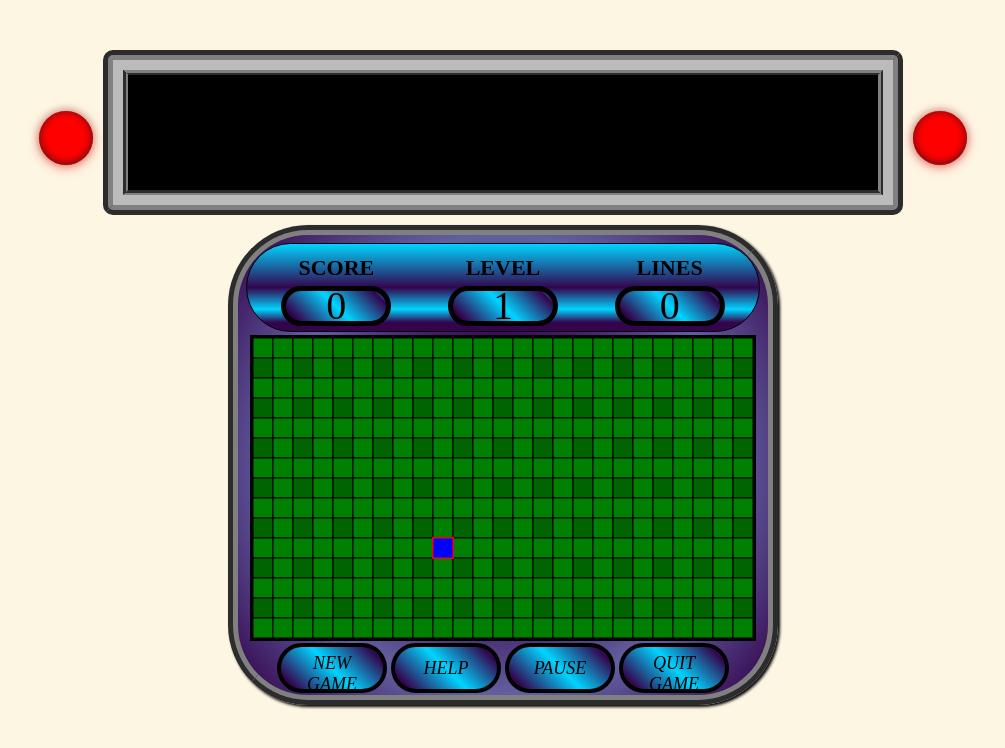
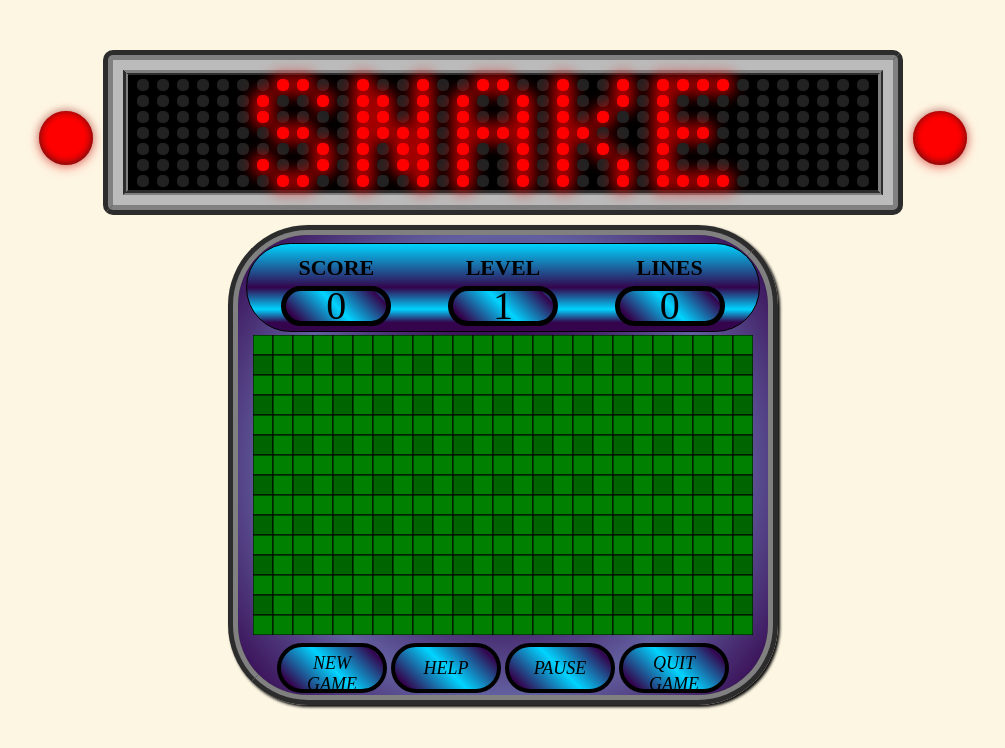
Before and after one commit to Ugenberg/JSGameCollection, a plain HTML site: page snake.html in a window 1280 px wide. Shown: the whole page, without its empty margins (137-1142 px from the left). Drawn offline with Linux system fonts and the light colour scheme.

Commit message:
Fix names bug

```diff
--- a/led.js
+++ b/led.js
@@ -37,7 +37,7 @@ var tetris = new Array(0,4,0,5,0,6,0,7,0,8,0,10,0,11,0,12,0,13,0,15,0,16,0,17,0,
                        5,6,5,10,5,17,5,21,5,24,5,26,5,28,5,31,
                        6,6,6,10,6,11,6,12,6,13,6,17,6,21,6,24,6,26,6,29,6,30);
 
-var snake = new Array(0,7,0,8,0,11,0,14,0,17,0,18,0,21,0,24,0,26,0,27,0,28,0,29,
+var snaker = new Array(0,7,0,8,0,11,0,14,0,17,0,18,0,21,0,24,0,26,0,27,0,28,0,29,
                       1,6,1,9,1,11,1,12,1,14,1,16,1,19,1,21,1,24,1,26,
                       2,6,2,11,2,12,2,14,2,16,2,19,2,21,2,23,2,26,
                       3,7,3,8,3,11,3,12,3,13,3,14,3,16,3,17,3,18,3,19,3,21,3,22,3,26,3,27,3,28,
--- a/snake.html
+++ b/snake.html
@@ -29,7 +29,7 @@
                 </div>
             </div>
             <div id="centerGrid">
-                <canvas id="snake" width="500" height="300"></canvas>
+                <canvas id="snake_canv" width="500" height="300"></canvas>
             </div>
             <div id="bottomGrid">
                 <button class="button_s" onMouseDown="newGame()">NEW GAME</button>
@@ -64,6 +64,6 @@
     </div>
     <script src="snake.js"></script>
     <script src="led.js"></script>
-    <script> write(snake)</script>
+    <script> write(snaker)</script>
 </body>
 </html>
--- a/snake.js
+++ b/snake.js
@@ -1,4 +1,4 @@
-const cvs = document.getElementById("snake");
+const cvs = document.getElementById("snake_canv");
 const ctx = cvs.getContext("2d");
 
 let block_size = 20;
@@ -13,12 +13,13 @@ function draw_square(x, y, color, ctx){
 }
 
 
-
-
-function draw_board() {
+class Board {
+    constructor() {
+        this.draw_board();
+    }
+    draw_board() {
         for(var x = 0; x < 15; x++){
             for(var y = 0; y < 25; y++){
-
                 if(y%2==0 && x%2==1)
                     draw_square(y, x, "darkgreen", ctx);
                 else
@@ -26,26 +27,37 @@ function draw_board() {
             }
         }
     }
+}
 
-draw_board();
+class Snake {
+    constructor(board) {
+        this.body = [];
+        this.board = board;
+        this.create_head();
 
-let snake = [];
+    }
 
-snake[0] = {
-    x : 9 * block_size,
-    y : 10 * block_size
-};
+    create_head() {
 
-function draw_snake(){
+        this.body[0] = {x: 10 * block_size,
+                        y: 10 * block_size};
+    }
 
-    for( let i = 0; i < snake.length ; i++){
+    update_position() {
+        for( let i = 0; i < this.body.length ; i++){
             ctx.fillStyle = ( i == 0 )? "blue" : "white";
-        ctx.fillRect(snake[i].x,snake[i].y,block_size,block_size);
+            ctx.fillRect(this.body[i].x,this.body[i].y,block_size,block_size);
+            ctx.strokeStyle = "red";
+            ctx.strokeRect(this.body[i].x,this.body[i].y,block_size,block_size);
+        }
 
-        ctx.strokeStyle = "red";
-        ctx.strokeRect(snake[i].x,snake[i].y,block_size,block_size);
     }
 }
+
+
+
+var board = new Board();
+var snake = new Snake(board);
 
 
 document.addEventListener("keydown",direction);
@@ -53,14 +65,20 @@ document.addEventListener("keydown",direction);
 function direction(event){
     let key = event.keyCode;
     if( key == 37){
-        snake[0].x-=block_size;
+        snake.body[0].x-=block_size;
     }else if(key == 38){
-        snake[0].y-=block_size;
+        snake.body[0].y-=block_size;
     }else if(key == 39){
-        snake[0].x+=block_size;
+        snake.body[0].x+=block_size;
     }else if(key == 40){
-        snake[0].y+=block_size;
+        snake.body[0].y+=block_size;
     }
 }
 
-let game = setInterval(draw_snake,100);
+setInterval(snake.update_position,100);
+
+
+
+function quitGame() {
+    window.location.href='menu.html';
+}
```
Lines whose indentation alone changed are shown as unchanged.
